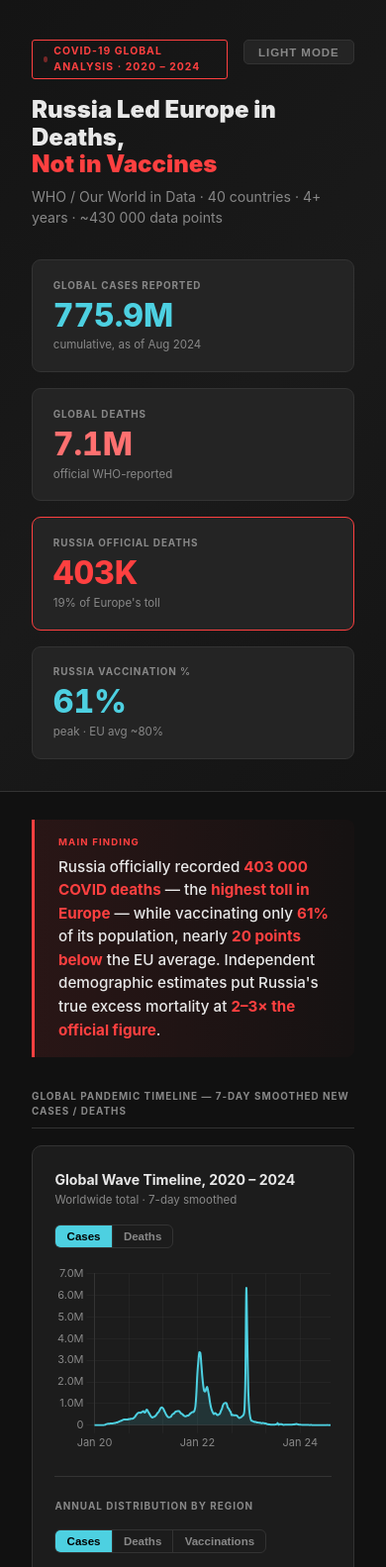
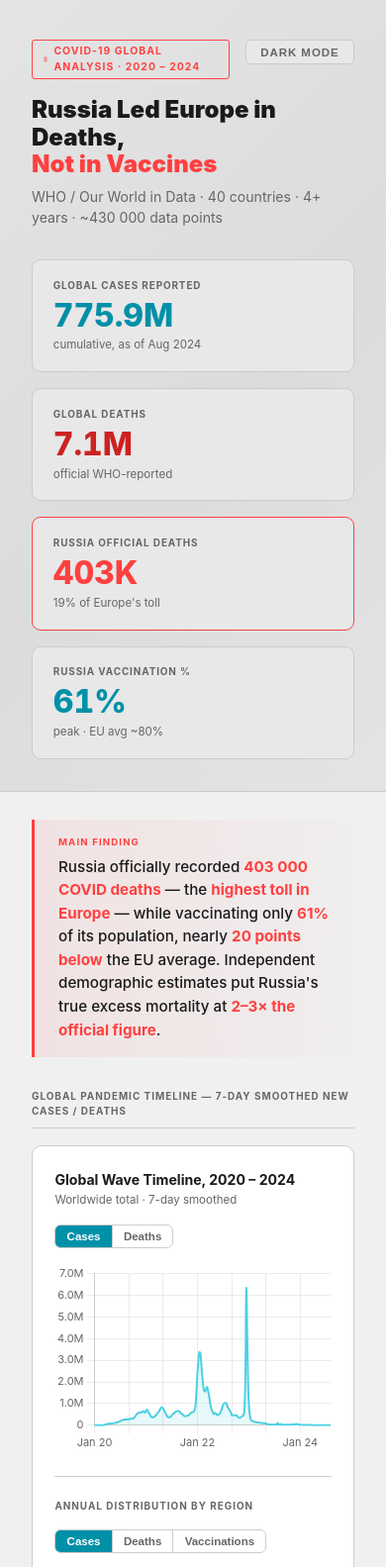
Before and after one commit to shen-rin/covid19-dashboard, a website: page index.html in a window 390 px wide. Shown: the top 1583 px of the page at 99% size. Drawn offline with nearby package versions, Linux system fonts and the light colour scheme.

Commit message:
Default to light mode, persist theme choice in localStorage

```diff
--- a/index.html
+++ b/index.html
@@ -1,5 +1,5 @@
 <!DOCTYPE html>
-<html lang="en" data-theme="dark">
+<html lang="en" data-theme="light">
 <head>
   <meta charset="UTF-8" />
   <meta name="viewport" content="width=device-width, initial-scale=1.0" />
@@ -296,7 +296,7 @@
   <div class="hero-inner">
     <div class="hero-top">
       <div class="badge">COVID-19 Global Analysis · 2020 – 2024</div>
-      <button class="theme-btn" id="themeBtn" onclick="toggleTheme()">Light Mode</button>
+      <button class="theme-btn" id="themeBtn" onclick="toggleTheme()">Dark Mode</button>
     </div>
 
     <h1>Russia Led Europe in Deaths,<br>
@@ -478,12 +478,20 @@
 /* ═══════════════════════════════════════════════════
    THEME
    ═══════════════════════════════════════════════════ */
-let isDark = true;
+const saved = localStorage.getItem('theme');
+let isDark = saved ? saved === 'dark' : false;
+applyTheme();
+
+function applyTheme() {
+  document.documentElement.setAttribute('data-theme', isDark ? 'dark' : 'light');
+  const btn = document.getElementById('themeBtn');
+  if (btn) btn.textContent = isDark ? 'Light Mode' : 'Dark Mode';
+}
 
 function toggleTheme() {
   isDark = !isDark;
-  document.documentElement.setAttribute('data-theme', isDark ? 'dark' : 'light');
-  document.getElementById('themeBtn').textContent = isDark ? 'Light Mode' : 'Dark Mode';
+  localStorage.setItem('theme', isDark ? 'dark' : 'light');
+  applyTheme();
   if (DATA) rebuildAllCharts();
 }
 
```
